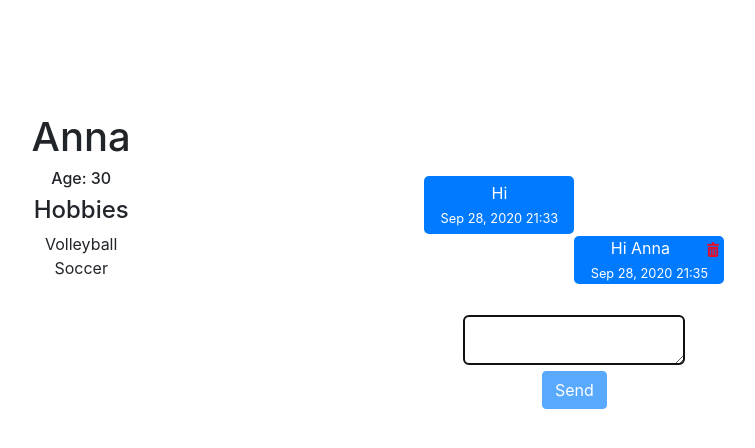
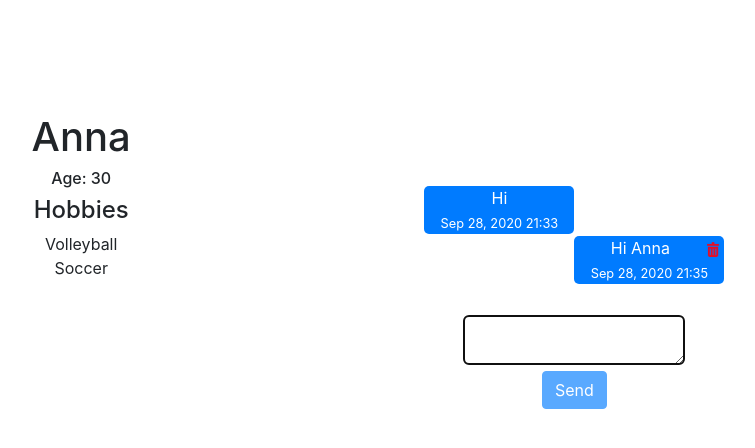
Before and after one commit to Luca-Al-Kafiri/Hobbibi2, a Django app: a page that uses hobbibi/templates/hobbibi/layout.html in a window 1280 px wide. Shown: the part 76-524 px from the top of the page, without its empty margins (262-1017 px from the left). Run offline with Django 3.2, Linux system fonts and the light colour scheme; a user stored in the database is signed in; data comes from the database, SQL or seed files in the repository; both versions use the stored data as it was after the commit; some libraries are stand-ins or nearby versions.

Commit message:
delete message css

```diff
--- a/hobbibi/static/hobbibi/style.css
+++ b/hobbibi/static/hobbibi/style.css
@@ -23,8 +23,6 @@ body{
     margin-left: 0;
     border-radius: 5px;
     margin-top: 2px;
-    justify-content: end;
-    padding: 5px;
     background-color: #007bff;
     color: white;
 }
@@ -32,14 +30,11 @@ body{
     margin-right: 50%;
     margin-left: 0;
     margin-top: 2px;
-    justify-content: end;
-    padding: 5px;
  }
 
  .d2{
     margin-right: 0;
     margin-left: 50%;
-    border-radius: 5px;
     margin-top: 2px;
  }
 
```
Also changed, not shown: db.sqlite3.
